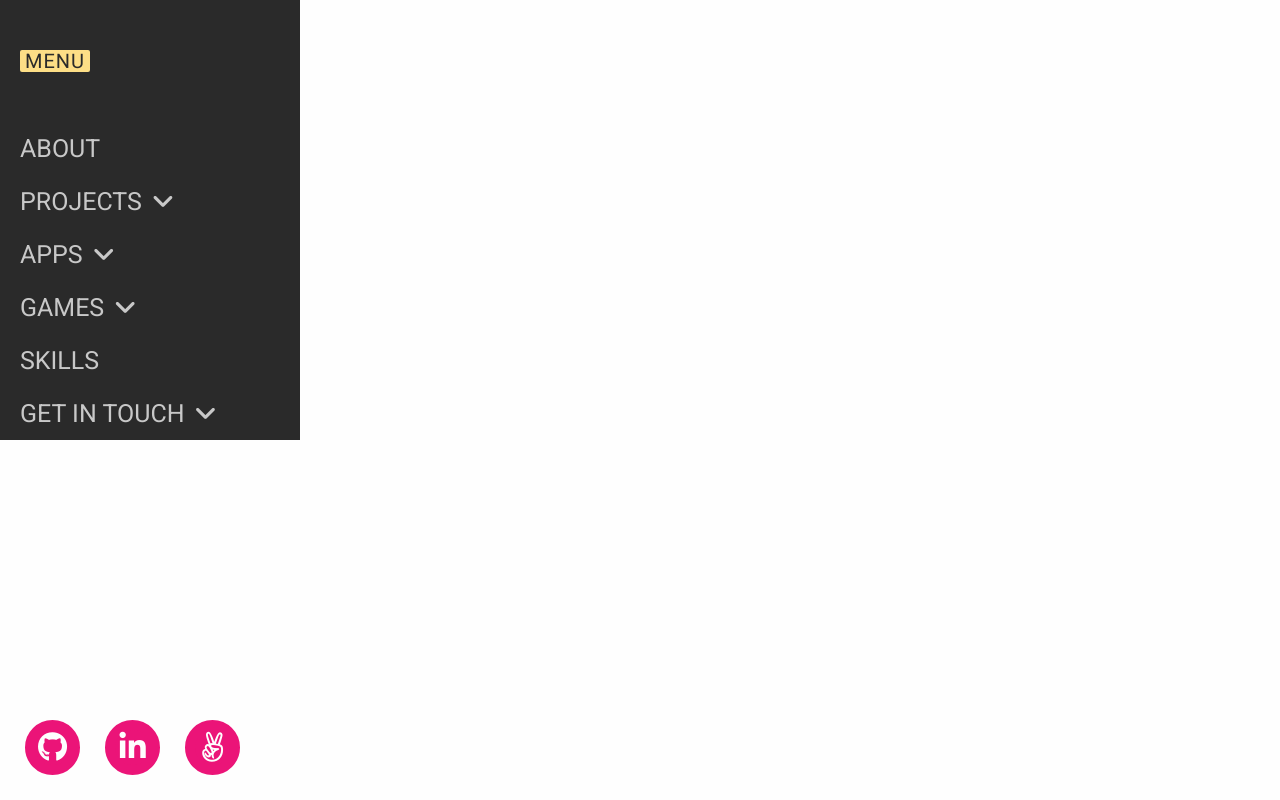
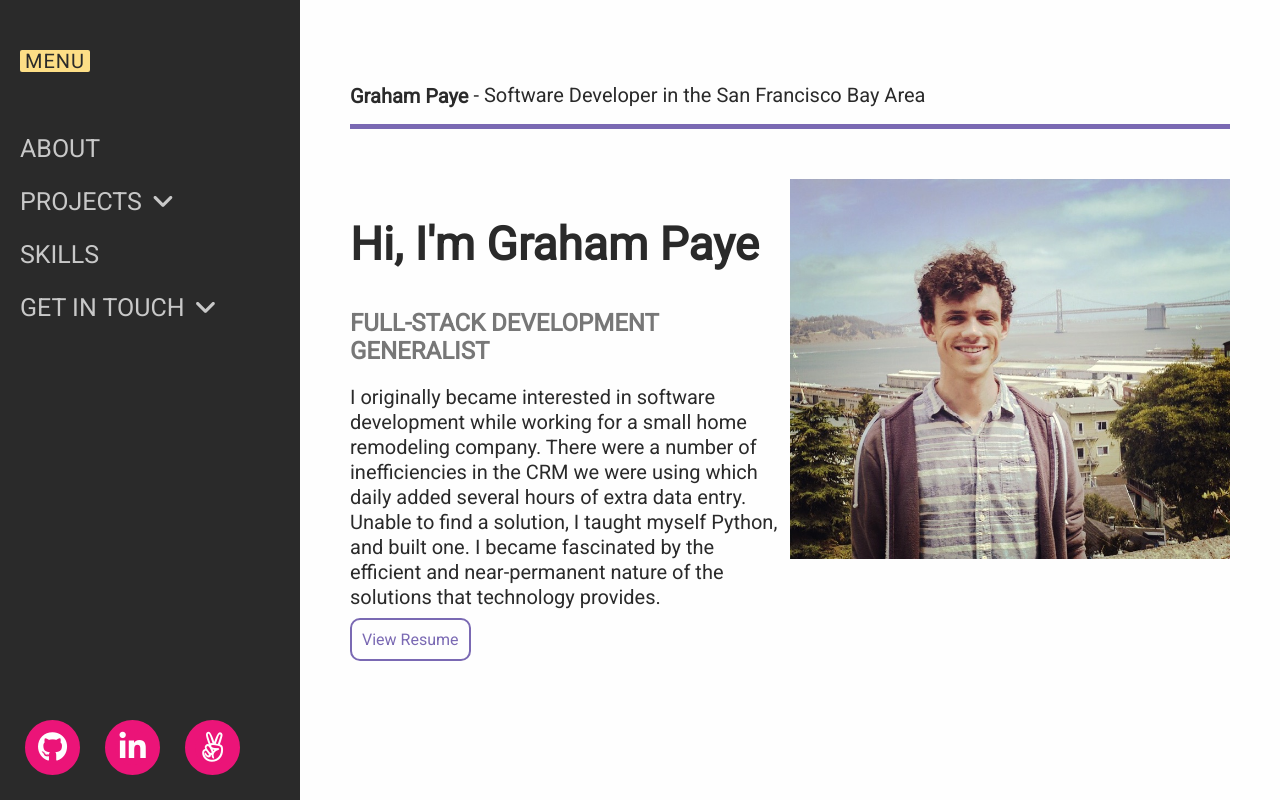
Before and after one commit to TheRoyalTnetennba/portfolio, a React (Create React App) app in the folder frontend/: page /#/ in a window 1280 px wide. Built offline with nearby package versions, Linux system fonts and the light colour scheme.

Commit message:
add home section

```diff
--- a/frontend/src/components/home/home.jsx
+++ b/frontend/src/components/home/home.jsx
@@ -9,6 +9,28 @@ class Footer extends Component {
   render() {
     return (
       <Layout>
+        <section id="about" className="f1 p50">
+          <h1 className="fs20 ilb underlined">Graham Paye <h1 className="fs20 fwn ilb">- Software Developer in the San Francisco Bay Area</h1></h1>
+          <div className="fb">
+            <div className="f1">
+              <h1 className="fs46">Hi, I'm Graham Paye</h1>
+              <h1 className="d-grey" >FULL-STACK DEVELOPMENT GENERALIST</h1>
+              <p className="fs20 mr10 lh25">I originally became interested in software development while working for a small home
+                remodeling company. There were a number of inefficiencies in the CRM we were using which
+                daily added several hours of extra data entry. Unable to find a solution, I taught myself Python,
+                and built one. I became fascinated by the efficient and near-permanent nature of the solutions that technology provides.</p>
+              <a className="button">View Resume</a>
+            </div>
+            <div className="f1">
+              <img className="wp100" src="/images/me.png" />
+
+            </div>
+          </div>
+        </section>
+        <section id="projects">
+        </section>
+        <section id="skills">
+        </section>
 
       </Layout>
     );
--- a/frontend/src/components/layout/atomics.css
+++ b/frontend/src/components/layout/atomics.css
@@ -66,6 +66,10 @@
   flex: 2;
 }
 
+.fdr {
+  flex-direction: row;
+}
+
 .fdc {
   flex-direction: column;
 }
@@ -118,12 +122,22 @@
   display: block;
 }
 
+.ilb {
+  display: inline-block;
+}
+
 .p10 {
   padding: 10px;
 }
 
+
+
 .p20 {
-  padding-left: 20px;
+  padding: 20px;
+}
+
+.p50 {
+  padding: 50px;
 }
 
 .pr40 {
@@ -170,6 +184,10 @@
   width: 50px;
 }
 
+.wp100 {
+  width: 100%;
+}
+
 .mw50 {
   max-width: 50px;
 }
@@ -198,6 +216,10 @@
   line-height: 10px;
 }
 
+.lh25 {
+  line-height: 25px;
+}
+
 .lh50 {
   line-height: 50px;
 }
--- a/frontend/src/components/layout/colors.css
+++ b/frontend/src/components/layout/colors.css
@@ -24,6 +24,10 @@
 
 .grey {
   color: #C8C8C8;
+}
+
+.d-grey {
+  color: #777777;
 }
 
 .black {
--- a/frontend/src/components/layout/layout.css
+++ b/frontend/src/components/layout/layout.css
@@ -15,7 +15,7 @@
 nav {
   height: 100vh;
   flex: 1;
-  width: 300px;
+  max-width: 300px;
   background-color: #2a2a2a;
   color: #C8C8C8;
 }
@@ -25,6 +25,7 @@ nav > a {
   text-transform: uppercase;
   text-decoration: none;
   display: block;
+  color: inherit;
   font-size: 25px;
   padding: 12px 20px 12px;
   cursor: pointer;
@@ -64,3 +65,17 @@ li > img {
   font-size: 30px;
   width: 35px;
 }
+
+.underlined {
+  border-bottom: 5px solid #7A69B3;
+  width: 100%;
+  margin-bottom: 50px;
+}
+
+.button {
+  cursor: pointer;
+  border: 2px solid #7A69B3;
+  padding: 10px;
+  border-radius: 10px;
+  color: #7A69B3;
+}
--- a/frontend/src/components/layout/layout.jsx
+++ b/frontend/src/components/layout/layout.jsx
@@ -29,21 +29,21 @@ class Layout extends Component {
 
   render() {
     return (
-      <main id="main-wrapper" className="black white-b">
-        <nav>
-          <a className="pill">Menu</a>
-          <a>About</a>
+      <main id="main-wrapper" className="black white-b fb">
+        <nav className="f1">
+          <Link to="/" className="pill">Menu</Link>
+          <Link to="/#about">About</Link>
           <a onClick={() => this.toggle('projects')}>Projects{this.arrow('projects', this.state.projects)}</a>
-          <a onClick={() => this.toggle('apps')}>Apps{this.arrow('apps', this.state.apps)}</a>
-          <a onClick={() => this.toggle('games')}>Games{this.arrow('games', this.state.games)}</a>
+          {false ? <a onClick={() => this.toggle('apps')}>Apps{this.arrow('apps', this.state.apps)}</a> : ''}
+          {false ? <a onClick={() => this.toggle('games')}>Games{this.arrow('games', this.state.games)}</a> : ''}
           {this.state.games ? <Games /> : ''}
-          <a>Skills</a>
+          <Link to="/#skills">Skills</Link>
           <a onClick={() => this.toggle('contact')}>Get In Touch{this.arrow('contact', this.state.contact)}</a>
           {this.state.contact ? <Contact /> : ''}
           <div className="social-buttons fb jcsa">
-            <a className="social" href="https://github.com/TheRoyalTnetennba"><i className="fa fa-github" aria-hidden="true" /></a>
-            <a className="social" href="https://www.linkedin.com/in/graham-paye/"><i className="fa fa-linkedin" aria-hidden="true" /></a>
-            <a className="social" href="https://angel.co/graham-paye"><i className="fa fa-angellist" aria-hidden="true" /></a>
+            <a className="social" target="_blank" href="https://github.com/TheRoyalTnetennba"><i className="fa fa-github" aria-hidden="true" /></a>
+            <a className="social" target="_blank" href="https://www.linkedin.com/in/graham-paye/"><i className="fa fa-linkedin" aria-hidden="true" /></a>
+            <a className="social" target="_blank" href="https://angel.co/graham-paye"><i className="fa fa-angellist" aria-hidden="true" /></a>
           </div>
         </nav>
         {this.props.children}
--- a/frontend/src/index.css
+++ b/frontend/src/index.css
@@ -26,7 +26,7 @@ select::-ms-expand {
 
 #main-wrapper {
   display: flex;
-  flex-direction: column;
+  flex-direction: row;
 }
 
 html, body {
```
Also changed, not shown: frontend/public/images/me.png (added).
